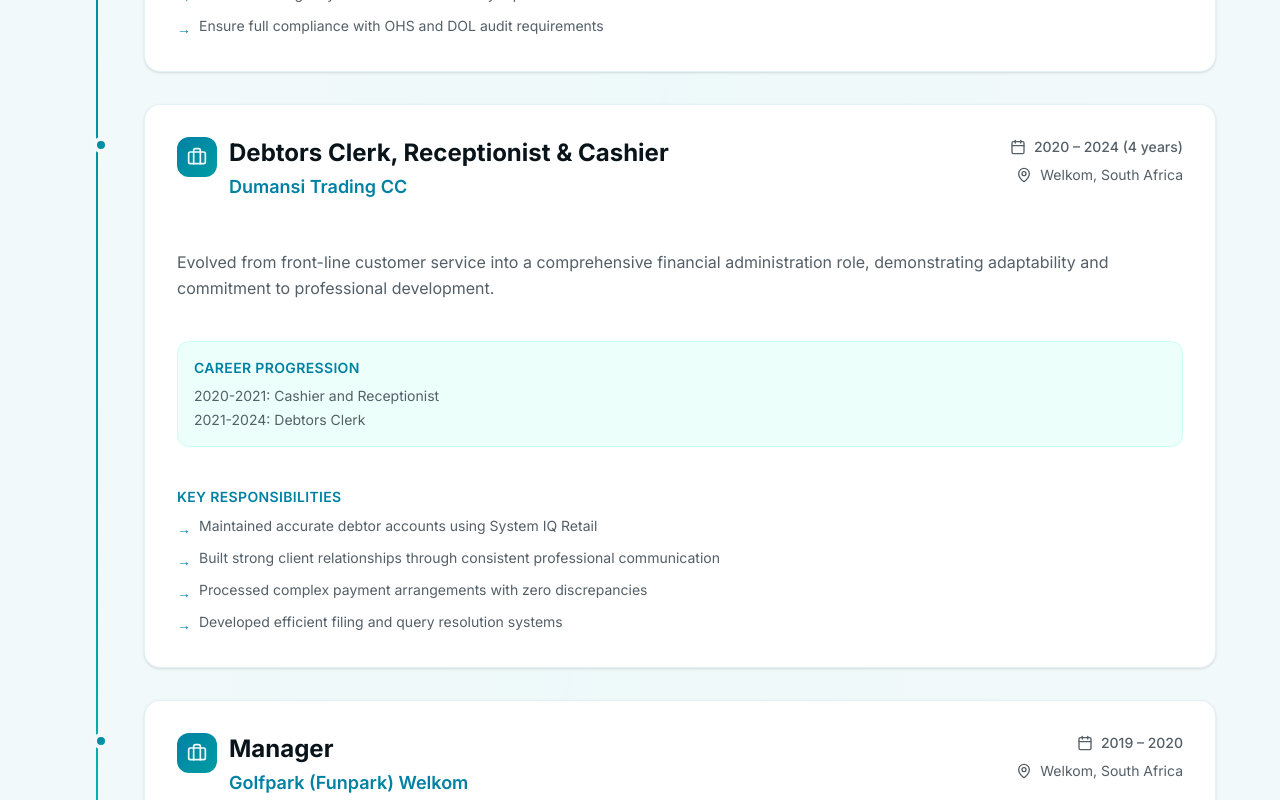
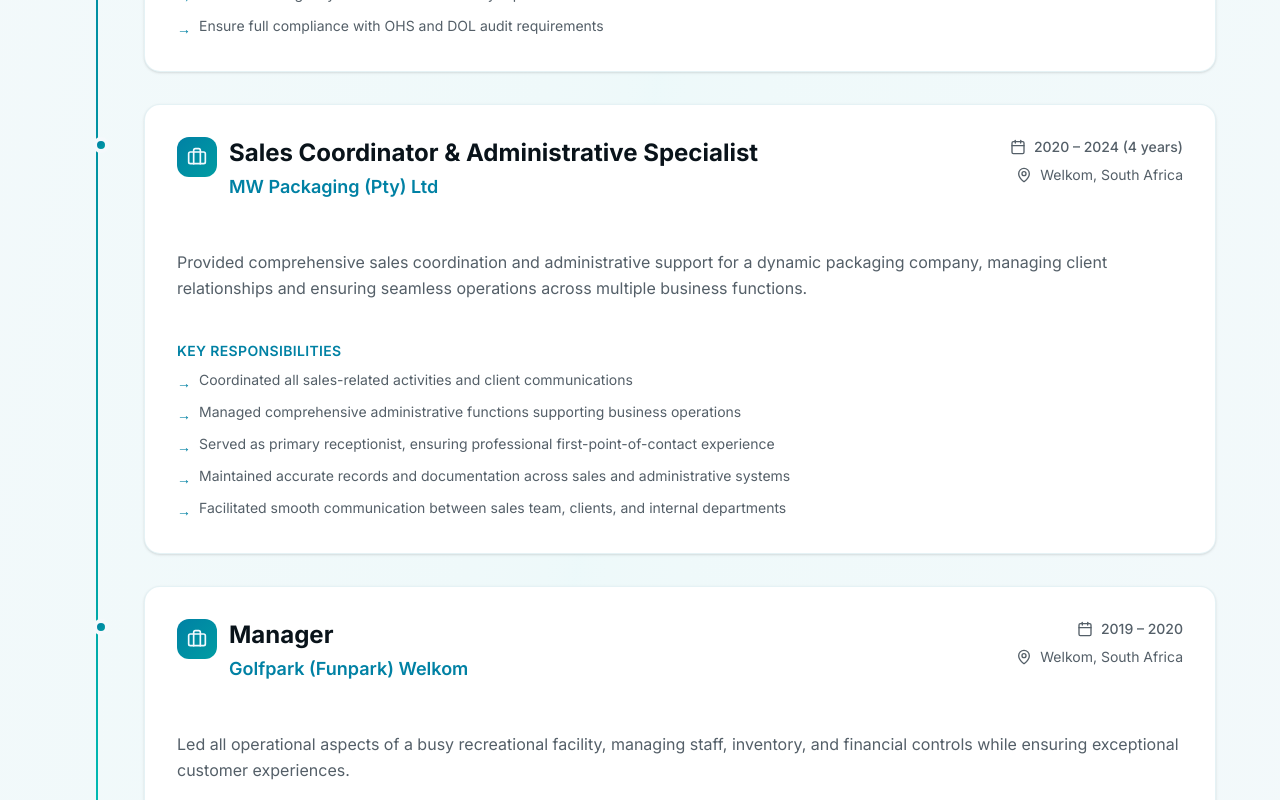
Before and after one commit to TheSuperior1989/leandri_cv, a Next.js app: page / in a window 1280 px wide. Shown: the part 3680-4480 px from the top of the page. Built offline with nearby package versions, Linux system fonts and the light colour scheme.

Commit message:
Fix work experience: Correct location to Pretoria, reorganize positions, and update references

```diff
--- a/components/education-section.tsx
+++ b/components/education-section.tsx
@@ -111,13 +111,13 @@ export function EducationSection() {
             </div>
 
             <div className="p-6 bg-card/50 rounded-lg border border-primary/10">
-              <h4 className="text-lg font-bold mb-1">Manny</h4>
-              <p className="text-sm text-muted-foreground mb-3">Smart Labels</p>
+              <h4 className="text-lg font-bold mb-1">Anelda</h4>
+              <p className="text-sm text-muted-foreground mb-3">MW Packaging (Pty) Ltd</p>
               <div className="space-y-1 text-sm">
                 <p className="flex items-center gap-2">
                   <span>📱</span>
-                  <a href="tel:0573525440" className="hover:text-primary transition-colors">
-                    057 352 5440
+                  <a href="tel:0823745430" className="hover:text-primary transition-colors">
+                    082 374 5430
                   </a>
                 </p>
               </div>
--- a/components/experience-section.tsx
+++ b/components/experience-section.tsx
@@ -8,9 +8,9 @@ export function ExperienceSection() {
   const experiences = [
     {
       title: "Debtors Clerk & Administrative Specialist",
-      company: "MW Packaging (Pty) Ltd",
+      company: "Dumansi Trading CC",
       period: "October 2024 – Present",
-      location: "Welkom, South Africa",
+      location: "Pretoria, South Africa",
       description:
         "Managing the complete debtors function for a dynamic packaging company, ensuring financial accuracy and maintaining strong client relationships in a fast-paced manufacturing environment.",
       responsibilities: [
@@ -26,19 +26,19 @@ export function ExperienceSection() {
       current: true,
     },
     {
-      title: "Debtors Clerk, Receptionist & Cashier",
-      company: "Dumansi Trading CC",
+      title: "Sales Coordinator & Administrative Specialist",
+      company: "MW Packaging (Pty) Ltd",
       period: "2020 – 2024 (4 years)",
       location: "Welkom, South Africa",
       description:
-        "Evolved from front-line customer service into a comprehensive financial administration role, demonstrating adaptability and commitment to professional development.",
+        "Provided comprehensive sales coordination and administrative support for a dynamic packaging company, managing client relationships and ensuring seamless operations across multiple business functions.",
       responsibilities: [
-        "Maintained accurate debtor accounts using System IQ Retail",
-        "Built strong client relationships through consistent professional communication",
-        "Processed complex payment arrangements with zero discrepancies",
-        "Developed efficient filing and query resolution systems",
+        "Coordinated all sales-related activities and client communications",
+        "Managed comprehensive administrative functions supporting business operations",
+        "Served as primary receptionist, ensuring professional first-point-of-contact experience",
+        "Maintained accurate records and documentation across sales and administrative systems",
+        "Facilitated smooth communication between sales team, clients, and internal departments",
       ],
-      progression: ["2020-2021: Cashier and Receptionist", "2021-2024: Debtors Clerk"],
     },
     {
       title: "Manager",
```
